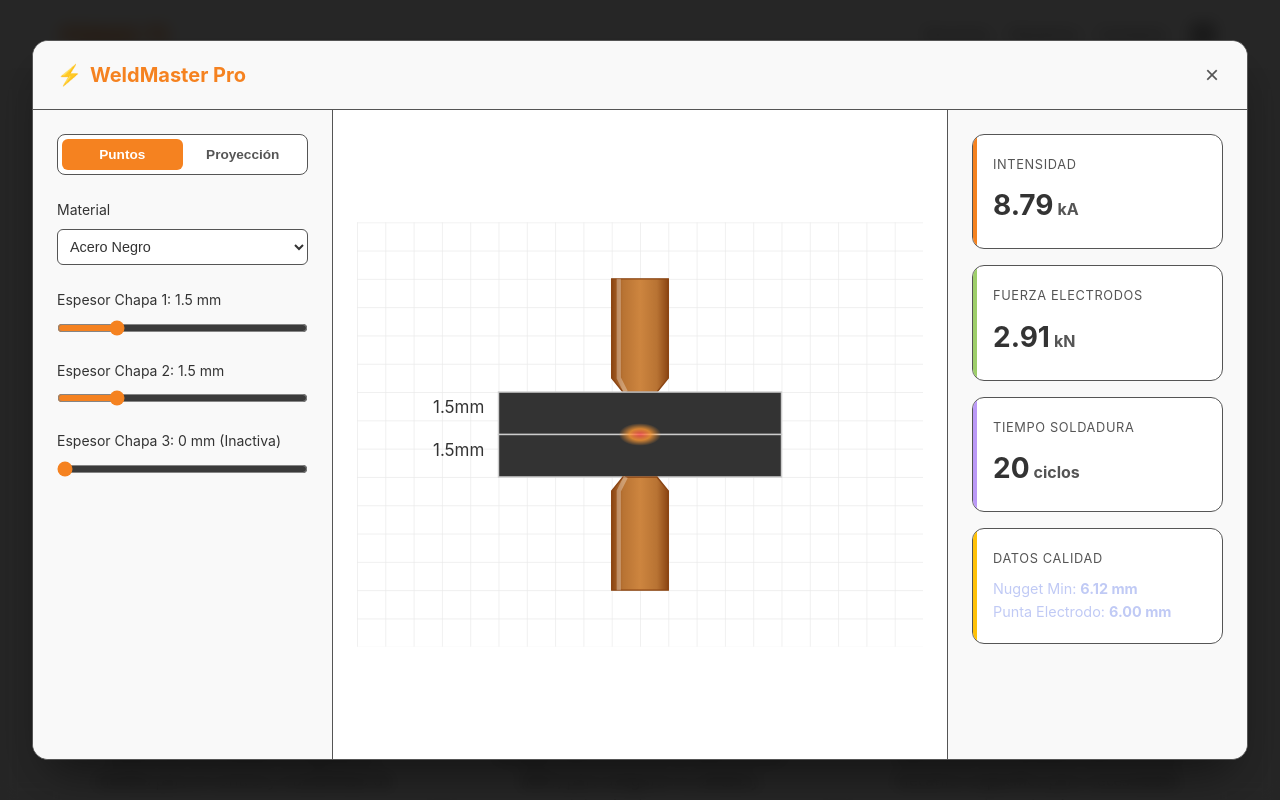
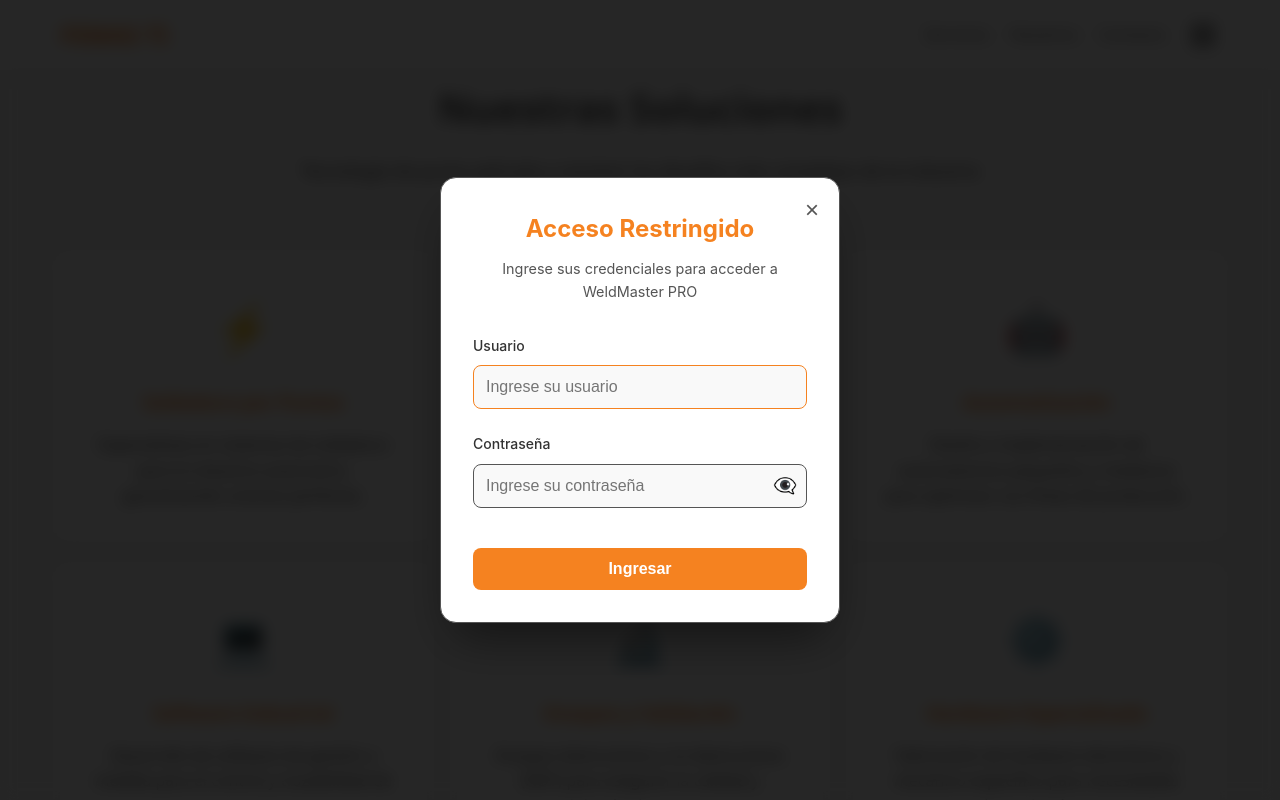
Before and after one commit to marcelo21/landing-page-1, a React (Vite) app: page / in a window 1280 px wide. Both pictures are taken after a click on the element 639 px from the left and 1165 px from the top of the page. Shown: the part 765-1565 px from the top of the page. Built offline with nearby package versions, Linux system fonts and the light colour scheme; grey boxes are pictures that could not be loaded.

Commit message:
Add LoginModal component and integrate authentication flow in Services

```diff
--- /dev/null
+++ b/src/components/LoginModal.css
@@ -0,0 +1,142 @@
+.login-overlay {
+  position: fixed;
+  top: 0;
+  left: 0;
+  width: 100vw;
+  height: 100vh;
+  background-color: rgba(0, 0, 0, 0.85);
+  backdrop-filter: blur(8px);
+  z-index: 2000;
+  display: flex;
+  justify-content: center;
+  align-items: center;
+  padding: 2rem;
+  box-sizing: border-box;
+  color: var(--text-color);
+  font-family: 'Inter', system-ui, sans-serif;
+}
+
+.login-container {
+  width: 100%;
+  max-width: 400px;
+  background: var(--bg-surface);
+  border-radius: 16px;
+  box-shadow: 0 25px 50px -12px rgba(0, 0, 0, 0.5);
+  border: 1px solid var(--secondary-color);
+  padding: 2rem;
+  position: relative;
+}
+
+.login-header {
+  text-align: center;
+  margin-bottom: 2rem;
+}
+
+.login-header h2 {
+  color: var(--primary-color);
+  font-size: 1.5rem;
+  margin-bottom: 0.5rem;
+}
+
+.login-header p {
+  color: var(--secondary-color);
+  font-size: 0.9rem;
+}
+
+.login-form {
+  display: flex;
+  flex-direction: column;
+  gap: 1.5rem;
+}
+
+.form-group {
+  display: flex;
+  flex-direction: column;
+  gap: 0.5rem;
+}
+
+.form-group label {
+  font-size: 0.875rem;
+  color: var(--text-color);
+  font-weight: 500;
+}
+
+.input-wrapper {
+  position: relative;
+  display: flex;
+  align-items: center;
+}
+
+.login-input {
+  width: 100%;
+  padding: 0.75rem;
+  background: var(--bg-light);
+  border: 1px solid var(--secondary-color);
+  border-radius: 8px;
+  color: var(--text-color);
+  font-size: 1rem;
+  transition: border-color 0.2s;
+}
+
+.login-input:focus {
+  outline: none;
+  border-color: var(--primary-color);
+}
+
+.toggle-password {
+  position: absolute;
+  right: 10px;
+  background: none;
+  border: none;
+  cursor: pointer;
+  color: var(--secondary-color);
+  font-size: 1.2rem;
+  padding: 0;
+  display: flex;
+  align-items: center;
+}
+
+.toggle-password:hover {
+  color: var(--primary-color);
+}
+
+.login-btn {
+  background-color: var(--primary-color);
+  color: var(--white);
+  border: none;
+  padding: 0.75rem;
+  border-radius: 8px;
+  font-size: 1rem;
+  font-weight: 600;
+  cursor: pointer;
+  transition: background-color 0.2s;
+  margin-top: 1rem;
+}
+
+.login-btn:hover {
+  background-color: #d16000;
+}
+
+.error-message {
+  color: #ff4d4d;
+  font-size: 0.875rem;
+  text-align: center;
+  margin-top: -1rem;
+}
+
+.close-login {
+  position: absolute;
+  top: 1rem;
+  right: 1rem;
+  background: none;
+  border: none;
+  color: var(--secondary-color);
+  font-size: 1.5rem;
+  cursor: pointer;
+  padding: 0.25rem;
+  line-height: 1;
+}
+
+.close-login:hover {
+  color: var(--text-color);
+}
--- /dev/null
+++ b/src/components/LoginModal.jsx
@@ -0,0 +1,82 @@
+import React, { useState } from 'react';
+import './LoginModal.css';
+
+const LoginModal = ({ onLogin, onClose }) => {
+  const [username, setUsername] = useState('');
+  const [password, setPassword] = useState('');
+  const [showPassword, setShowPassword] = useState(false);
+  const [error, setError] = useState('');
+
+  const handleSubmit = (e) => {
+    e.preventDefault();
+    if (username === 'FEMAS' && password === 'FEMAS') {
+      onLogin();
+    } else {
+      setError('Usuario o contraseña incorrectos');
+    }
+  };
+
+  return (
+    <div className="login-overlay">
+      <div className="login-container">
+        <button className="close-login" onClick={onClose}>&times;</button>
+
+        <div className="login-header">
+          <h2>Acceso Restringido</h2>
+          <p>Ingrese sus credenciales para acceder a WeldMaster PRO</p>
+        </div>
+
+        <form className="login-form" onSubmit={handleSubmit}>
+          <div className="form-group">
+            <label htmlFor="username">Usuario</label>
+            <input
+              type="text"
+              id="username"
+              className="login-input"
+              value={username}
+              onChange={(e) => {
+                setUsername(e.target.value);
+                setError('');
+              }}
+              placeholder="Ingrese su usuario"
+              autoFocus
+            />
+          </div>
+
+          <div className="form-group">
+            <label htmlFor="password">Contraseña</label>
+            <div className="input-wrapper">
+              <input
+                type={showPassword ? "text" : "password"}
+                id="password"
+                className="login-input"
+                value={password}
+                onChange={(e) => {
+                  setPassword(e.target.value);
+                  setError('');
+                }}
+                placeholder="Ingrese su contraseña"
+              />
+              <button
+                type="button"
+                className="toggle-password"
+                onClick={() => setShowPassword(!showPassword)}
+                title={showPassword ? "Ocultar contraseña" : "Mostrar contraseña"}
+              >
+                {showPassword ? "👁️" : "👁️‍🗨️"}
+              </button>
+            </div>
+          </div>
+
+          {error && <div className="error-message">{error}</div>}
+
+          <button type="submit" className="login-btn">
+            Ingresar
+          </button>
+        </form>
+      </div>
+    </div>
+  );
+};
+
+export default LoginModal;
--- a/src/components/Services.jsx
+++ b/src/components/Services.jsx
@@ -6,9 +6,26 @@
  */
 import React, { useState } from 'react';
 import WeldCalculator from './weld-calculator/WeldCalculator';
+import LoginModal from './LoginModal';
 
 const Services = () => {
   const [showCalculator, setShowCalculator] = useState(false);
+  const [showLogin, setShowLogin] = useState(false);
+  const [isAuthenticated, setIsAuthenticated] = useState(false);
+
+  const handleWeldMasterClick = () => {
+    if (isAuthenticated) {
+      setShowCalculator(true);
+    } else {
+      setShowLogin(true);
+    }
+  };
+
+  const handleLoginSuccess = () => {
+    setIsAuthenticated(true);
+    setShowLogin(false);
+    setShowCalculator(true);
+  };
 
   /**
    * Array de servicios
@@ -24,7 +41,7 @@
       icon: "🧮",
       title: "WeldMaster PRO",
       desc: "Calculadora avanzada de parámetros de soldadura. Simulación de stackup y cálculo de corriente/fuerza.",
-      action: () => setShowCalculator(true)
+      action: handleWeldMasterClick
     },
     {
       icon: "🤖",
@@ -72,6 +89,13 @@
         </div>
       </div>
 
+      {showLogin && (
+        <LoginModal
+          onLogin={handleLoginSuccess}
+          onClose={() => setShowLogin(false)}
+        />
+      )}
+
       {showCalculator && (
         <WeldCalculator onClose={() => setShowCalculator(false)} />
       )}
```
